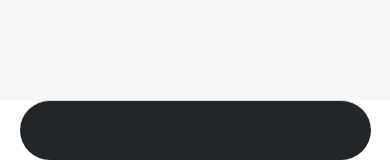
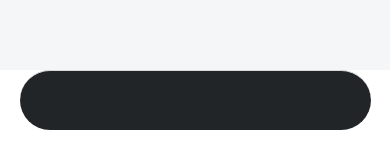
Before and after one commit to vxnshK/PracticeTravelApp, a React Native app: screen /Home in a window 390 px wide. Shown: the part 684-844 px from the top of the page. Built offline with nearby package versions, Linux system fonts and the light colour scheme; some icons are missing.

Commit message:
init React Native Gradient

```diff
--- a/App.tsx
+++ b/App.tsx
@@ -28,7 +28,7 @@ function App() {
                 backgroundColor: '#212528',
                 marginLeft: 'auto',
                 marginRight: 'auto',
-                // marginBottom: 30,
+                marginBottom: 30,
                 width: '90%',
                 paddingHorizontal: 9,
                 flexDirection: 'row',
--- a/components/home/ui-elements/CarouselCard.tsx
+++ b/components/home/ui-elements/CarouselCard.tsx
@@ -1,13 +1,23 @@
 import * as React from 'react';
-import {View, Text, StyleSheet, Image} from 'react-native';
+import {View, Text, StyleSheet, Image, ImageBackground} from 'react-native';
 import {ICarouselInstance} from 'react-native-reanimated-carousel';
+import LinearGradient from 'react-native-linear-gradient';
 import Carousel from 'react-native-reanimated-carousel';
 
 const renderItem = ({item}: any) => {
   return (
     <View style={[styles.card]}>
       <Text style={styles.city}>{item.city}</Text>
-      <Image source={{uri: item.gallery[0]}} style={styles.imageContainer} />
+      <View style={styles.imageContainer}>
+        <ImageBackground
+          source={{uri: item.gallery[0], cache: 'force-cache'}}
+          style={styles.image}>
+          <LinearGradient
+            colors={['#00000000', '#000000']}
+            style={{height: '100%', width: '100%'}}
+          />
+        </ImageBackground>
+      </View>
     </View>
   );
 };
@@ -22,7 +32,7 @@ function CarouselCard({carouselCountries}: any) {
         autoPlay={true}
         autoPlayInterval={4000}
         data={carouselCountries}
-        height={400}
+        height={520}
         width={430 * 0.75}
         pagingEnabled={true}
         snapEnabled={true}
@@ -64,17 +74,21 @@ const styles = StyleSheet.create({
     bottom: 100,
     zIndex: 10,
     color: '#fff',
-    fontSize: 15,
-    backgroundColor: '#21252880',
+    fontSize: 20,
     paddingHorizontal: 18,
     paddingVertical: 4.5,
-    borderRadius: 9
+    borderRadius: 9,
   },
   imageContainer: {
-    height: 380,
-    width: 320,
+    height: '100%',
+    width: '100%',
     borderRadius: 20,
-    filter: 'brightness(-1.95)'
+  },
+  image: {
+    height: '100%',
+    width: '100%',
+    overflow: 'hidden',
+    borderRadius: 20,
   },
 });
 
--- a/package.json
+++ b/package.json
@@ -20,6 +20,7 @@
     "react-native": "0.79.1",
     "react-native-asset": "^2.1.1",
     "react-native-gesture-handler": "^2.25.0",
+    "react-native-linear-gradient": "^2.8.3",
     "react-native-reanimated": "^3.17.5",
     "react-native-reanimated-carousel": "^4.0.2",
     "react-native-safe-area-context": "^5.4.0",
```
Also changed, not shown: 1 other file (tests, documents, lock files or other folders).
